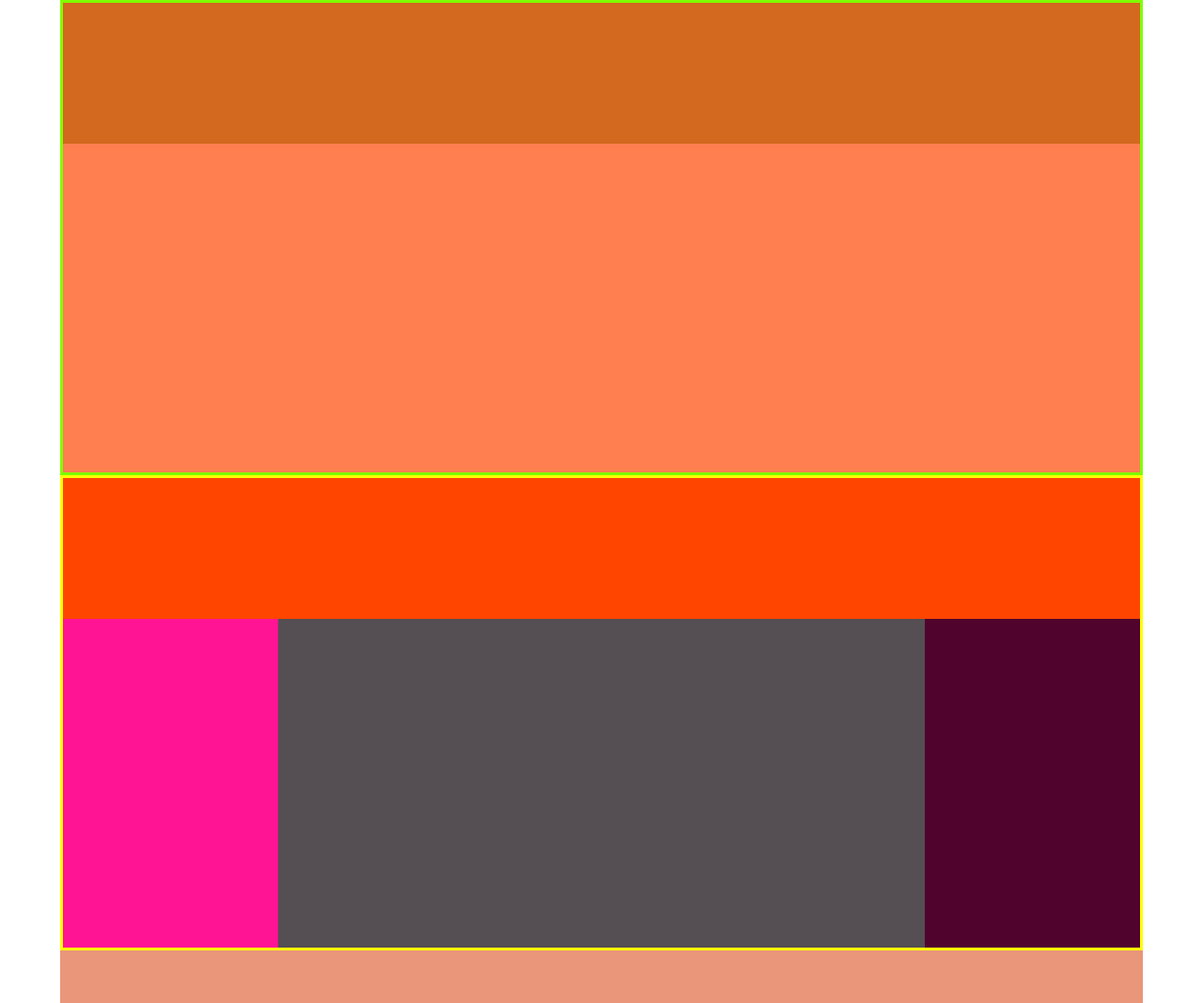
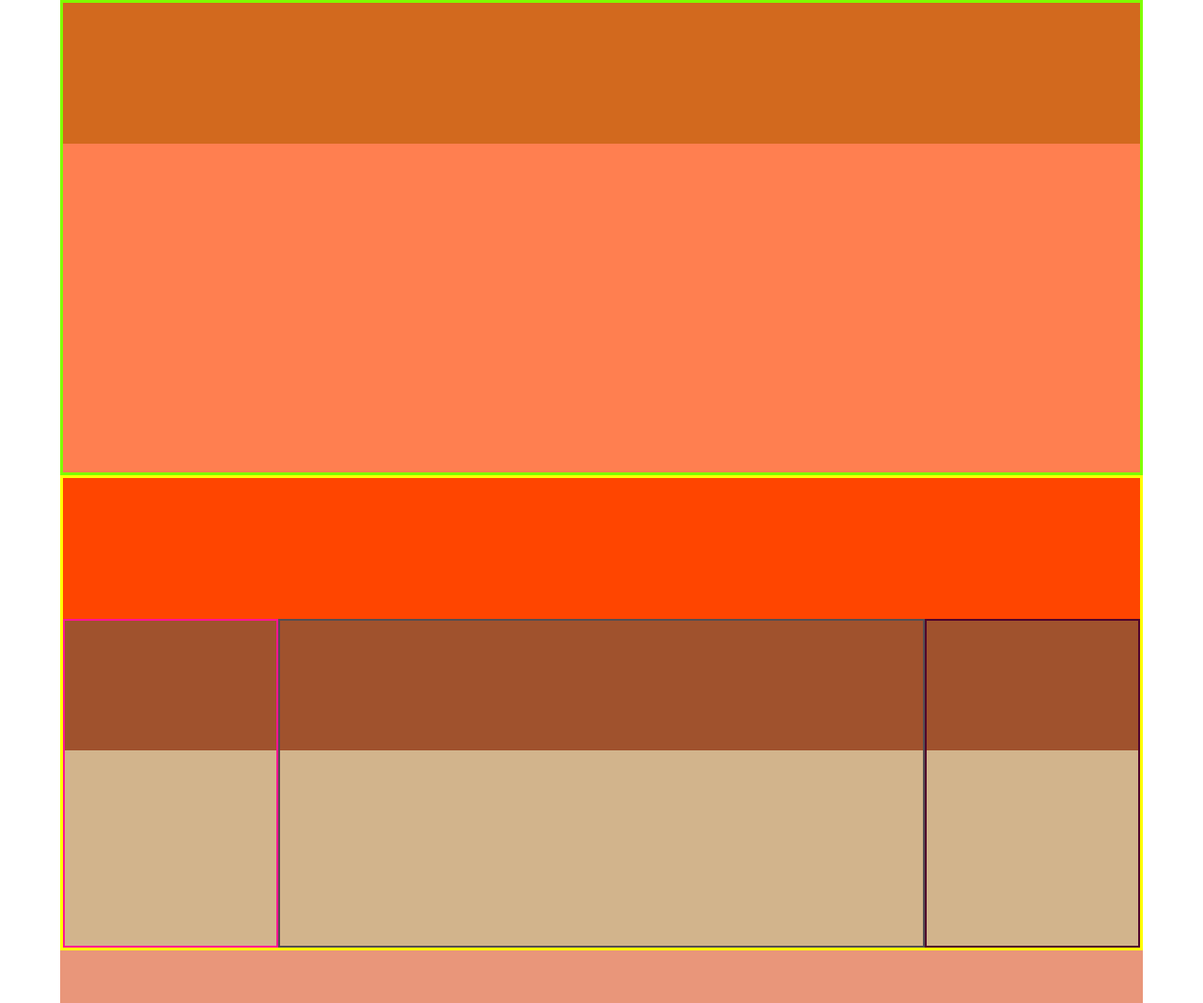
Before and after one commit to paoloferrari97/htmlcss-struttura-wp, a plain HTML site: page index.html in a window 1280 px wide. Shown: the whole page at 94% size. Drawn offline with Linux system fonts and the light colour scheme.

Commit message:
Aggiungo le varie sezioni del main

```diff
--- a/css/style.css
+++ b/css/style.css
@@ -55,15 +55,30 @@
 }
 .aside_left{
     background-color: deeppink;
+    border: 2px solid deeppink;
 }
 .aside_right{
     background-color: rgb(80, 3, 44);
+    border: 2px solid rgb(80, 3, 44);
 }
 .middle_content{
     background-color: rgb(85, 78, 82);
+    border: 2px solid rgb(85, 78, 82);
     width: 60%;
     height: 350px;
     float: left;
+}
+.image_left, .image_right, .image_middle{
+    width: 100%;
+    height: 40%;
+    float: left;
+    background-color: sienna;
+}
+.words_left, .words_right, .words_middle{
+    width: 100%;
+    height: 60%;
+    float: left;
+    background-color: tan;
 }
 /* /main site */
 
--- a/index.html
+++ b/index.html
@@ -28,9 +28,18 @@
         <main>
             <div class="main_conteiner clearfix">
                 <div class="main_title"></div>
-                <aside class="aside_left"></aside>
-                <div class="middle_content"></div>
-                <aside class="aside_right"></aside>
+                <aside class="aside_left clearfix">
+                    <div class="image_left"></div>
+                    <p class="words_left"></p>
+                </aside>
+                <div class="middle_content clearfix">
+                    <div class="image_middle"></div>
+                    <p class="words_middle"></p>
+                </div>
+                <aside class="aside_right clearfix">
+                    <div class="image_right"></div>
+                    <p class="words_right"></p>
+                </aside>
             </div>
         </main>
         <!-- /main site -->
```
